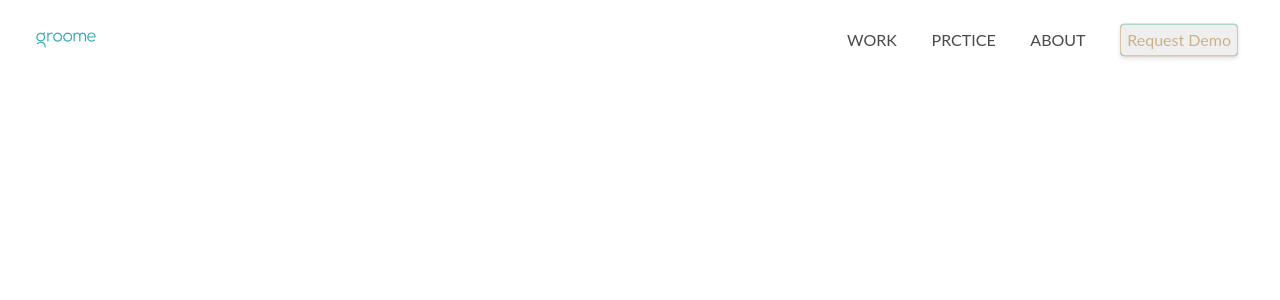
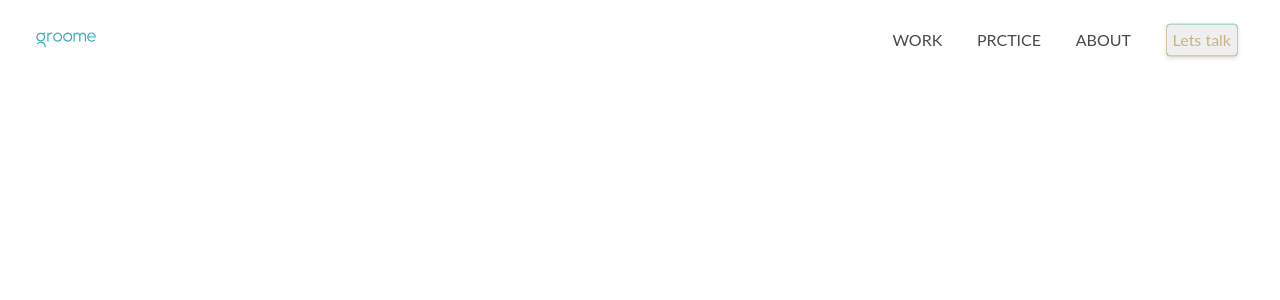
Before and after one commit to debjeetdas/littlebrahma, a Jekyll site: the page built from _pages/practice.md, in a window 1280 px wide. Shown: the top 300 px of the page. Built offline with Jekyll 4.4.1, drawn with Linux system fonts in a browser that asks for light colours; nearby versions of some CDN libraries; some of the changed lines change nothing that is shown.

Commit message:
header text changes

```diff
--- a/_includes/head.html
+++ b/_includes/head.html
@@ -65,9 +65,9 @@
 		<nav>
 			<ul class="cd-secondary-nav">
 				<li><a href="/work">Work</a></li>
-       <li><a href="#0">Prctice</a></li>
-        <li><a href="#0">About</a></li>
-        <li><a><button>Request Demo</button></a></li>
+       <li><a href="/practice">Prctice</a></li>
+        <li><a href="/">About</a></li>
+        <li><a><button>Lets talk</button></a></li>
 
 
 
@@ -83,8 +83,8 @@
 		<ul class="cd-primary-nav">
 
 				<li><a href="/work">Work</a></li>
-       <li><a href="#">Prctice</a></li>
-        <li><a href="#0">About</a></li>
+       <li><a href="practice">Prctice</a></li>
+        <li><a href="/">About</a></li>
       <li><a><button>Request Demo</button></a></li>
 
 
--- a/_pages/product.md
+++ b/_pages/practice.md
@@ -1,7 +1,7 @@
 ---
-layout: product
-title: Product - Sales CRM and Application Tracking System | Groome
-permalink: /product/
+layout: practice
+title: practice - Sales CRM and Application Tracking System | Groome
+permalink: /practice/
 description: With Groome streamline your hiring processes aligned with your sales goals. Request for a free demo now!
 keywords: Human Recourse Management system, Hiring solution, Talent Management Software, Application Tracking System, AI-Enabled, Recruitment Management software, recruitment system, Talent CRM, HR Software, Bangalore, India
 ---
```
Also changed, not shown: _layouts/practice.html (renamed from _layouts/product.html), 7 other files.
